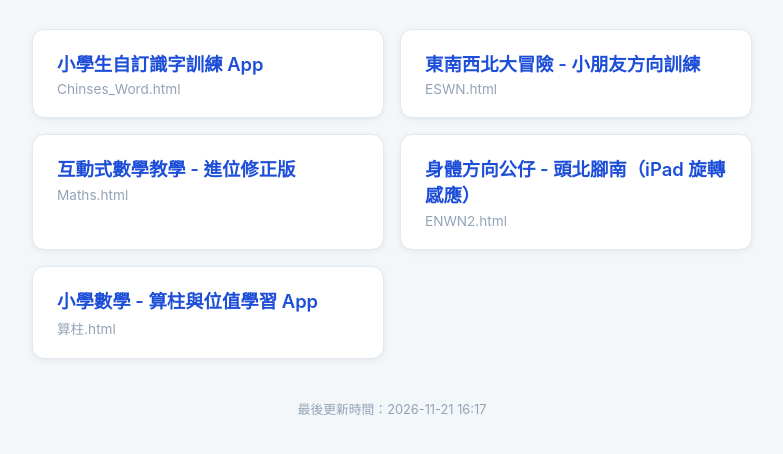
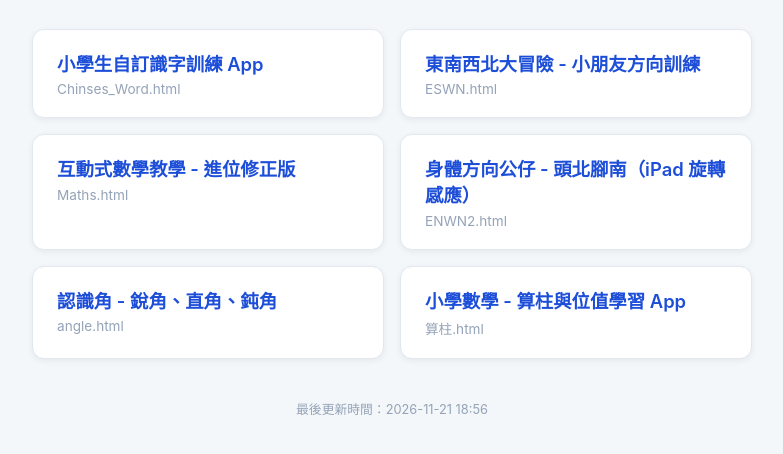
Before and after one commit to s961212/StudentLearning, a plain HTML site: page index.html in a window 1280 px wide. Shown: the part 140-594 px from the top of the page, without its empty margins (248-1031 px from the left). Drawn offline with Linux system fonts and the light colour scheme.

Commit message:
index.html 加入 angle.html 連結

```diff
--- a/index.html
+++ b/index.html
@@ -92,12 +92,17 @@
             <div class="card-title">身體方向公仔 - 頭北腳南（iPad 旋轉感應）</div>
             <div class="card-path">ENWN2.html</div>
         </a>
+
+        <a class="card" href="angle.html">
+            <div class="card-title">認識角 - 銳角、直角、鈍角</div>
+            <div class="card-path">angle.html</div>
+        </a>
         <a class="card" href="%E7%AE%97%E6%9F%B1.html">
             <div class="card-title">小學數學 - 算柱與位值學習 App</div>
             <div class="card-path">算柱.html</div>
         </a>
         </div>
-        <div class="footer">最後更新時間：2026-11-21 16:17</div>
+        <div class="footer">最後更新時間：2026-11-21 18:56</div>
     </div>
 </body>
 </html>
```
